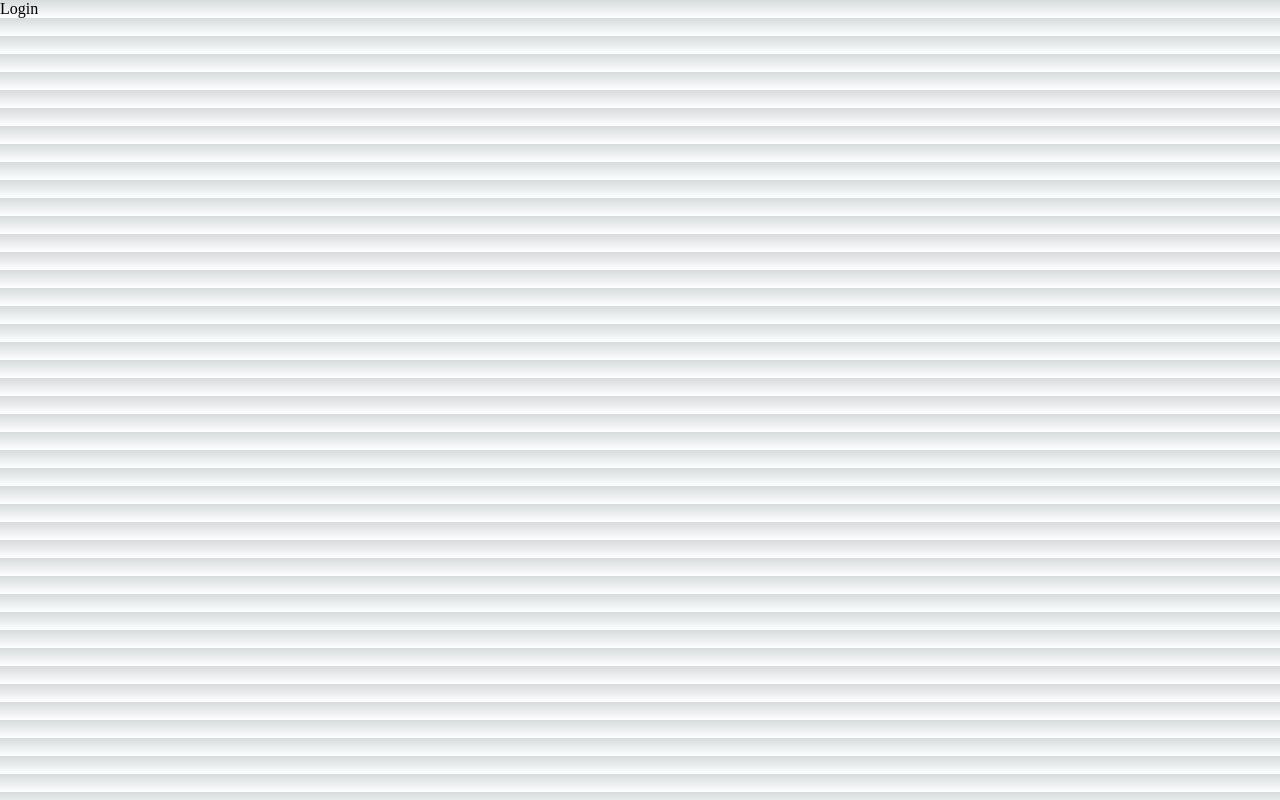
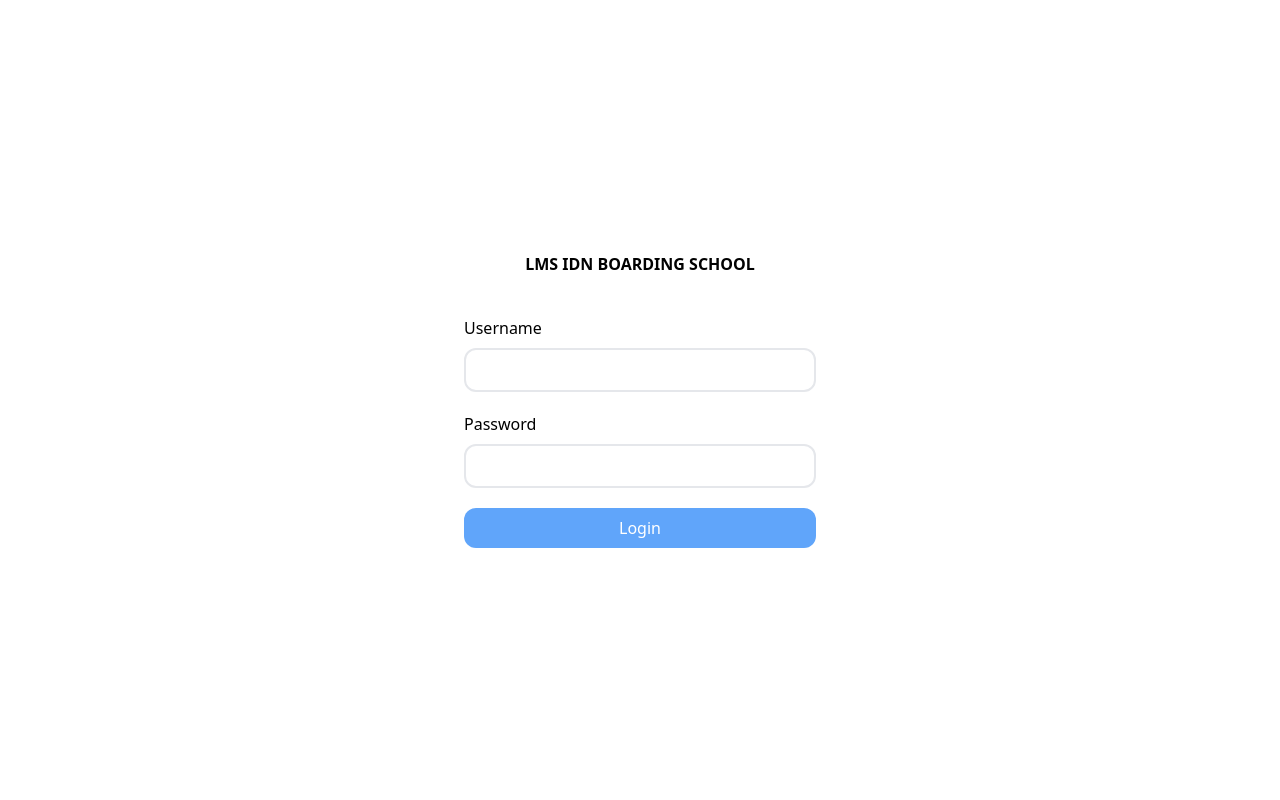
Before and after one commit to Gittaarraa/lms-next, a Next.js app: page /login in a window 1280 px wide. Built offline with nearby package versions, Linux system fonts and the light colour scheme.

Commit message:
add login

```diff
--- a/pages/login.tsx
+++ b/pages/login.tsx
@@ -2,6 +2,23 @@ import React from 'react'
 
 export default function Login() {
   return (
-    <div>Login</div>
+    <div className="w-screen h-screen ">
+      <div className=" flex flex-col justify-center w-screen sm:w-96 mx-auto h-full">
+        <div className="bg-white p-4 rounded-xl">
+          <p className="text-center mb-10 font-bold">LMS IDN BOARDING SCHOOL</p>
+          <form>
+            <div className="flex flex-col">
+              <label>Username</label>
+              <input type="text" className="rounded-xl px-4 py-2 mt-2 border-2 bg-white"/>
+            </div>
+            <div className="mt-5 flex flex-col">
+              <label>Password</label>
+              <input type="password" className="rounded-xl px-4 p-2 mt-2 border-2 bg-white"/>
+            </div>
+            <button className="w-full mt-5 bg-blue-400 py-2 rounded-xl text-white font-medium">Login</button>
+          </form>
+        </div>
+      </div>
+    </div>
   )
 }
--- /dev/null
+++ b/postcss.config.js
@@ -0,0 +1,6 @@
+module.exports = {
+  plugins: {
+    tailwindcss: {},
+    autoprefixer: {},
+  },
+}
--- a/styles/globals.css
+++ b/styles/globals.css
@@ -1,3 +1,7 @@
+@tailwind base;
+@tailwind components;
+@tailwind utilities;
+
 :root {
   --max-width: 1100px;
   --border-radius: 12px;
@@ -86,13 +90,8 @@ body {
 }
 
 body {
-  color: rgb(var(--foreground-rgb));
-  background: linear-gradient(
-      to bottom,
-      transparent,
-      rgb(var(--background-end-rgb))
-    )
-    rgb(var(--background-start-rgb));
+  color: #000000;
+  background: #ffffff;
 }
 
 a {
--- /dev/null
+++ b/tailwind.config.js
@@ -0,0 +1,15 @@
+/** @type {import('tailwindcss').Config} */
+module.exports = {
+  content: [
+    "./app/**/*.{js,ts,jsx,tsx}",
+    "./pages/**/*.{js,ts,jsx,tsx}",
+    "./components/**/*.{js,ts,jsx,tsx}",
+
+    // Or if using `src` directory:
+    "./src/**/*.{js,ts,jsx,tsx}",
+  ],
+  theme: {
+    extend: {},
+  },
+  plugins: [],
+}
```
